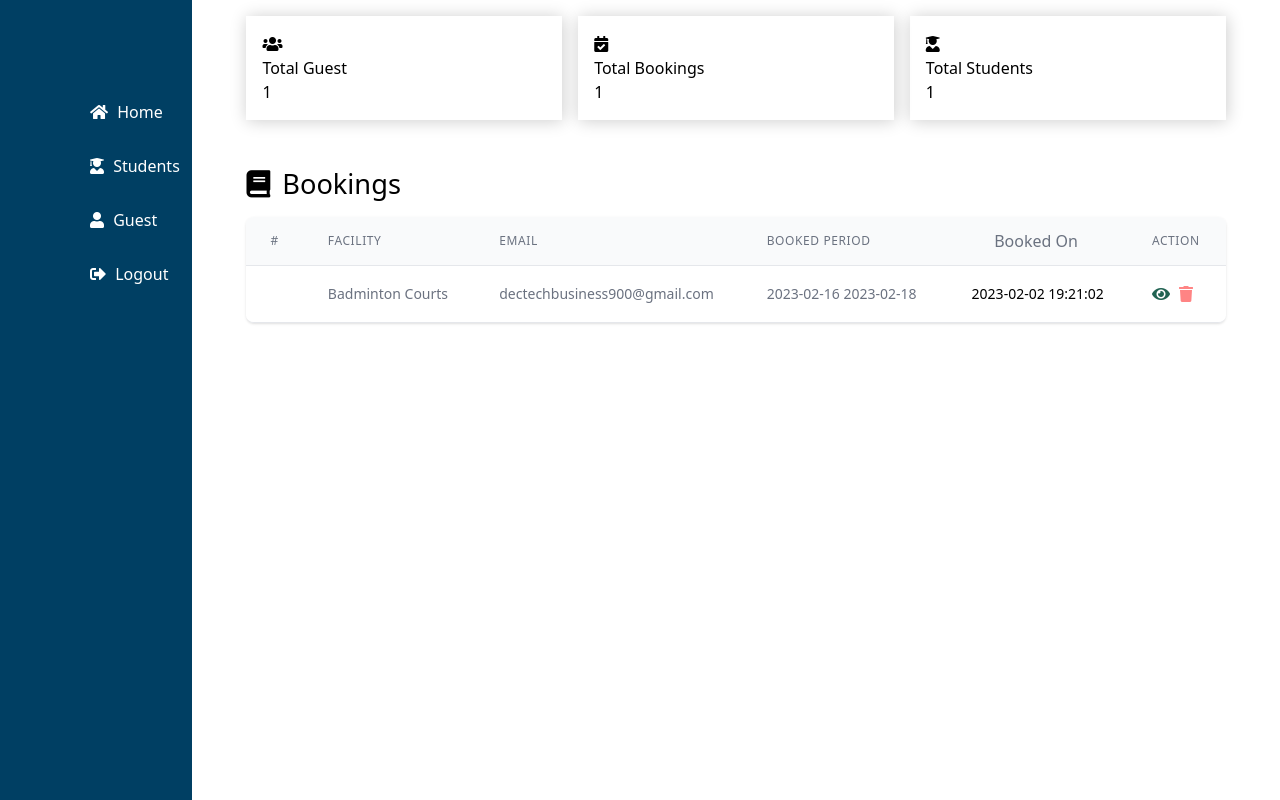
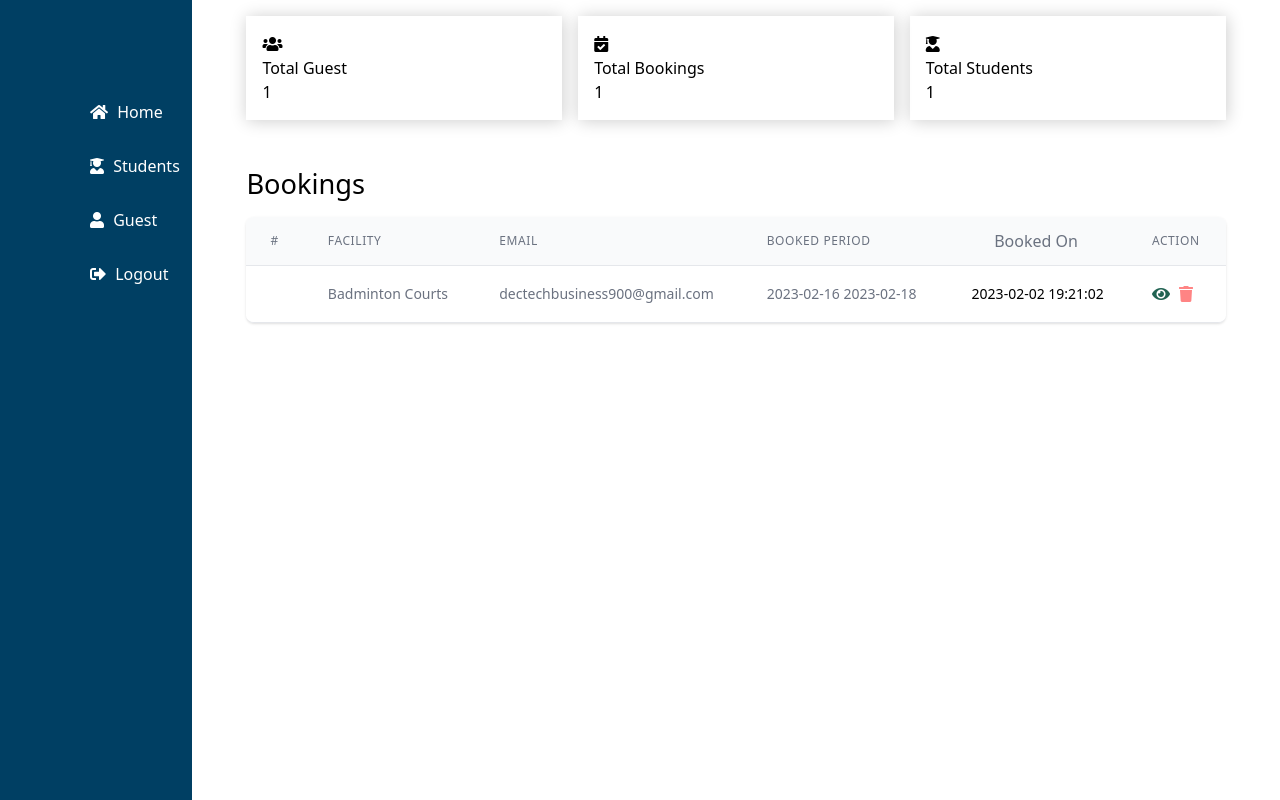
Before and after one commit to dectech900/facility, a PHP site: page /adminDahshboard/index.php in a window 1280 px wide. Run offline with PHP 8.4, Linux system fonts and the light colour scheme; a user stored in the database is signed in; data comes from the database, SQL or seed files in the repository; some libraries are stand-ins or nearby versions.

Commit message:
Added some changes to facility

```diff
--- a/adminDahshboard/index.php
+++ b/adminDahshboard/index.php
@@ -100,8 +100,7 @@ if(isset($_GET['del'])){
               <div class="px-4 py-8 sm:px-0">
 
                   <div class="flex flex-col">
-                  <h1 class="py-3" style="font-size: 1.7rem;"><i class="fas fa-book"></i> Bookings</h1>
-
+                    <h1 class="py-3" style="font-size: 1.7rem;">Bookings</h1>
                   <div class="-my-2 overflow-x-auto sm:-mx-6 lg:-mx-8">
                     <div class="py-2 align-middle inline-block min-w-full sm:px-6 lg:px-8">
                       <div class="shadow overflow-hidden border-b border-gray-200 sm:rounded-lg">
```
